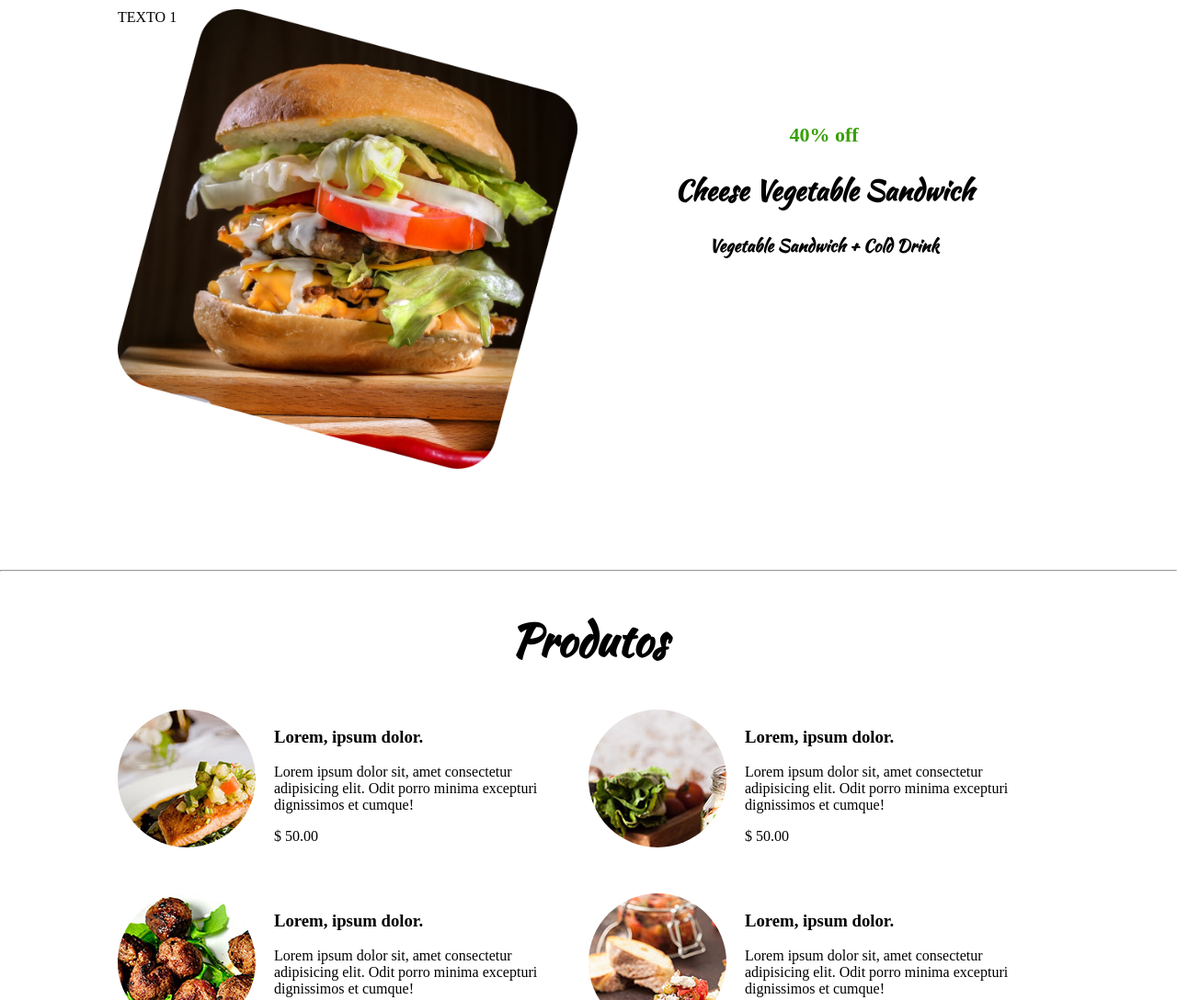
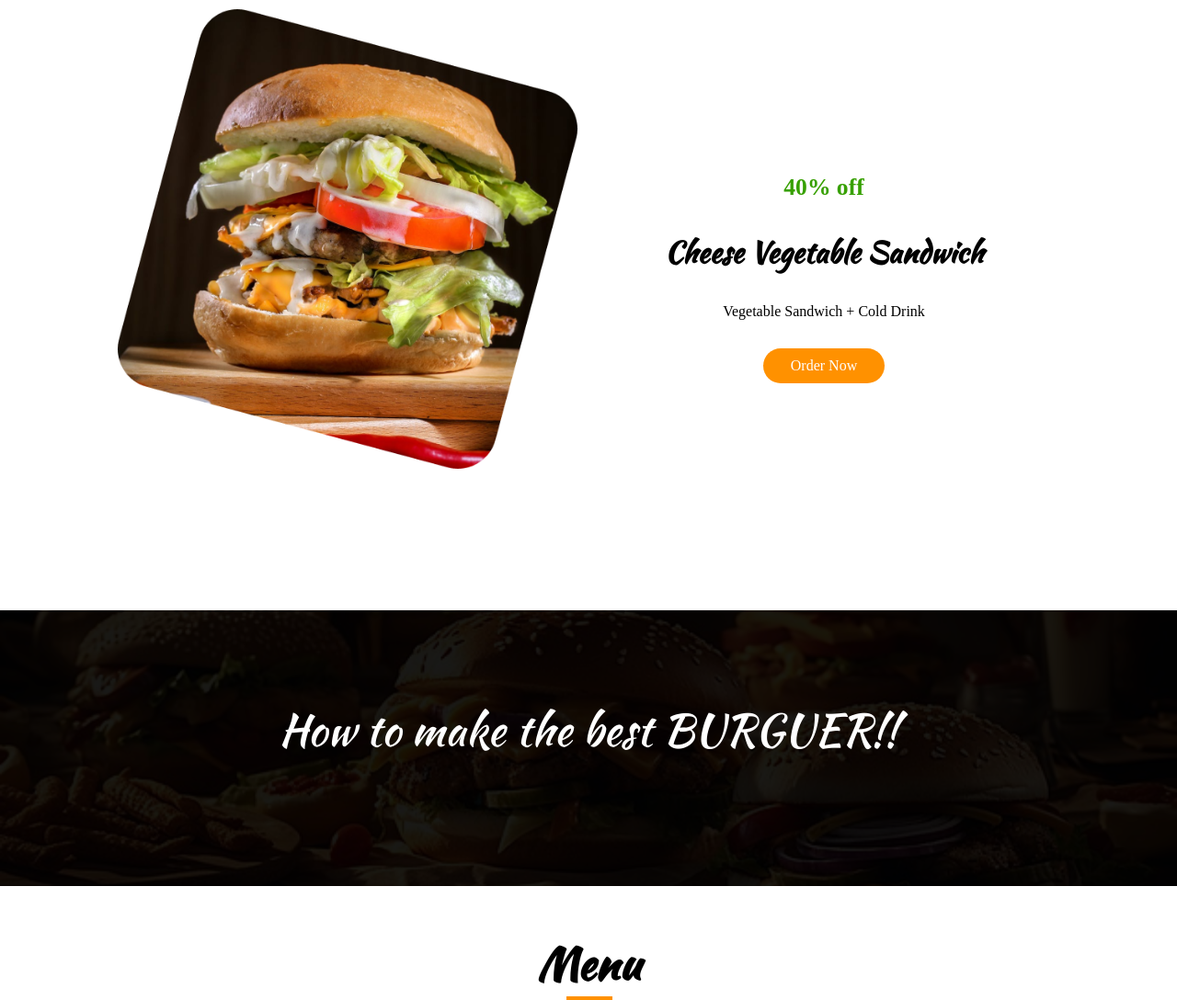
Before and after one commit to professornelcimariano/projeto_html_restaurante, a plain HTML site: page index.html in a window 1280 px wide. Shown: the part 620-1708 px from the top of the page at 92% size. Drawn offline with Linux system fonts and the light colour scheme.

Commit message:
Commit com adequação do section video-banner

```diff
--- a/index.html
+++ b/index.html
@@ -13,6 +13,13 @@
     <link href="https://fonts.googleapis.com/css2?family=Kaushan+Script&display=swap" rel="stylesheet">
 
     <style>
+        :root {
+            --font: 'Montserrat', sans-serif;
+            --white: #FFFFFF;
+            --black: #000000;
+            --yellow: #ff9100;
+        }
+
         body {
             margin: 0 !important;
         }
@@ -71,18 +78,41 @@
 
         .menu ul li a:hover {
             /* border-bottom: 3px solid #ff9100; */
-            background-color: #ff9100;
+            background-color: var(--yellow);
         }
 
 
-        .banner {
+       /*  .banner {
             width: 100%;
             height: 500px;
             background-image: url('img/banner.jpg');
             background-size: cover;
             background-position: center;
             margin-bottom: 50px;
+            background-attachment: fixed;
 
+        } */
+
+        .banner {
+            /* display: flex; */
+            width: 100%;
+            height: 500px;
+            background-image: url('img/banner.jpg');
+            background-size: cover;
+            background-position: center center;
+            margin-bottom: 50px;
+            /* background-attachment: fixed; */
+            position: relative;
+        }
+
+        .banner::after {
+            content: '';
+            position: absolute;
+            top: 0;
+            left: 0;
+            width: 100%;
+            height: 100%;
+            background-color: rgba(0, 0, 0, 0.5);
         }
 
         .banner .text {
@@ -93,16 +123,17 @@
         }
 
         .banner .text h2 {
-            color: #fff;
+            color:var(--white);
             margin-top: 0;
             font-family: 'Kaushan Script', cursive;
             font-weight: 100;
+            font-size: 2em;
+            z-index: 999;
         }
 
         .container {
             width: 80%;
             margin: auto;
-            /* background-color: #91c76d; */
             min-height: 300px;
             display: flex;
         }
@@ -115,38 +146,83 @@
             background-image: url('img/burguer.png');
             background-repeat: no-repeat;
             background-size: contain;
-            /* background-color: #ff9100; */
         }
 
         .mkt .mkt-text {
             flex: 1;
             height: 500px;
+            margin-top: 15%;
             text-align: center;
-            padding-top: 10%;
-            /* background-color: #9d5d0a; */
+            /* background-color: #ff9100; */
+        }
 
+        .mkt .mkt-text p {}
+
+
+        .mkt .mkt-text p.off {
+            color: #37a000;
+            font-size: 1.6em;
+            font-weight: bold;
+
+        }
+
+        .mkt .mkt-text p.name {
+            font-weight: bold;
+            font-size: 2em;
+            font-family: 'Kaushan Script', cursive;
+        }
+
+        .mkt .mkt-text a {
+            background-color: #ff9100;
+            border-radius: 25px;
+            padding: 10px 30px;
+            color: white;
+            list-style: none;
+            text-decoration: none;
+            display: inline-block;
+            margin-top: 15px;
 
 
         }
 
-        .mkt .mkt-text p {
-            color: #37a000;
-            font-weight: bold;
-            font-size: 22px;
+        .video-banner {
+            display: flex;
+            width: 100%;
+            height: 300px;
+            background-image: url('img/video-banner-three.jpg');
+            background-size: cover;
+            background-position: center center;
+            margin-bottom: 50px;
+            position: relative;
         }
 
-        .mkt .mkt-text h2 {
-           font-weight: bold;
-           font-family: 'Kaushan Script', cursive;
-           font-size: 30px;
+        .video-banner::after {
+            content: '';
+            position: absolute;
+            top: 0;
+            left: 0;
+            width: 100%;
+            height: 100%;
+            background-color: rgba(0, 0, 0, 0.9);
+            /* Cor escura com opacidade (alpha) de 0.5 para o filtro escuro */
         }
 
-        .mkt .mkt-text h3 {
+        .video-banner h2 {
+            color:var(--white);
+            margin-top: 0;
             font-family: 'Kaushan Script', cursive;
+            font-weight: 100;
+            display: flex;
+            flex: 1;
+            justify-content: center;
+            align-items: center;
+            font-size: 3em;
+            z-index: 999;
         }
 
         .products {
             /* background-color: #ff9100; */
+
             min-height: 300px;
             width: 100%;
         }
@@ -155,6 +231,18 @@
             text-align: center;
             font-family: 'Kaushan Script', cursive;
             font-size: 3em;
+            /* background-color: #ff9100; */
+        }
+
+        .products h2::after {
+            content: "";
+            width: 50px;
+            height: 5px;
+            background-color: #ff9100;
+            position: absolute;
+            display: block;
+            right: 48%;
+            /* margin-top: 100px; */
         }
 
         .product-container {
@@ -200,7 +288,6 @@
             <li><a href="cursos.html"> Cursos </a></li>
             <li><a href="contato.html"> Contato </a></li>
         </ul>
-
     </nav>
 
     <section class="banner">
@@ -209,36 +296,34 @@
                 <span style="font-size: 3em;"> Fast Food </span>
                 <br>
                 <span style="font-size: 1em; font-family: 'Montserrat', sans-serif;">
-                    Os Lanches mais
-                    <strong style="background-color: rgba(255, 145, 0, 0.7); padding: 4px;">
-                        Saborosos
+                    The best
+                    <strong style="background-color: rgba(255, 145, 0, 0.8); padding: 4px; border-radius: 10px;">
+                        snack
                     </strong>
-                    em Guaratinguetá - SP!!! </span>
+                    in the world
+                </span>
             </h2>
         </main>
-
-
     </section>
-
 
     <section class="mkt">
         <div class="container">
-
-            <div class="mkt-img"> TEXTO 1 </div>
-
+            <div class="mkt-img"> </div>
             <div class="mkt-text">
-                <p>40% off </p>
-                <h2>Cheese Vegetable Sandwich</h2>
-                <h3>Vegetable Sandwich + Cold Drink</h3>
+                <p class="off"> 40% off </p>
+                <p class="name"> Cheese Vegetable Sandwich </p>
+                <p class="description"> Vegetable Sandwich + Cold Drink </p>
+                <a href="#">Order Now</a>
             </div>
-
         </div>
     </section>
 
-    <hr>
+    <section class="video-banner">
+        <h2> How to make the best BURGUER!! </h2>
+    </section>
 
     <section class="products">
-        <h2>Produtos</h2>
+        <h2>Menu</h2>
         <div class="product-container">
 
             <div class="product-items ">
@@ -305,14 +390,8 @@
                 </div>
             </div>
 
-
-
-
-
-
         </div>
     </section>
-
 
 </body>
 
```
Also changed, not shown: img/video-banner-three.jpg (added).
